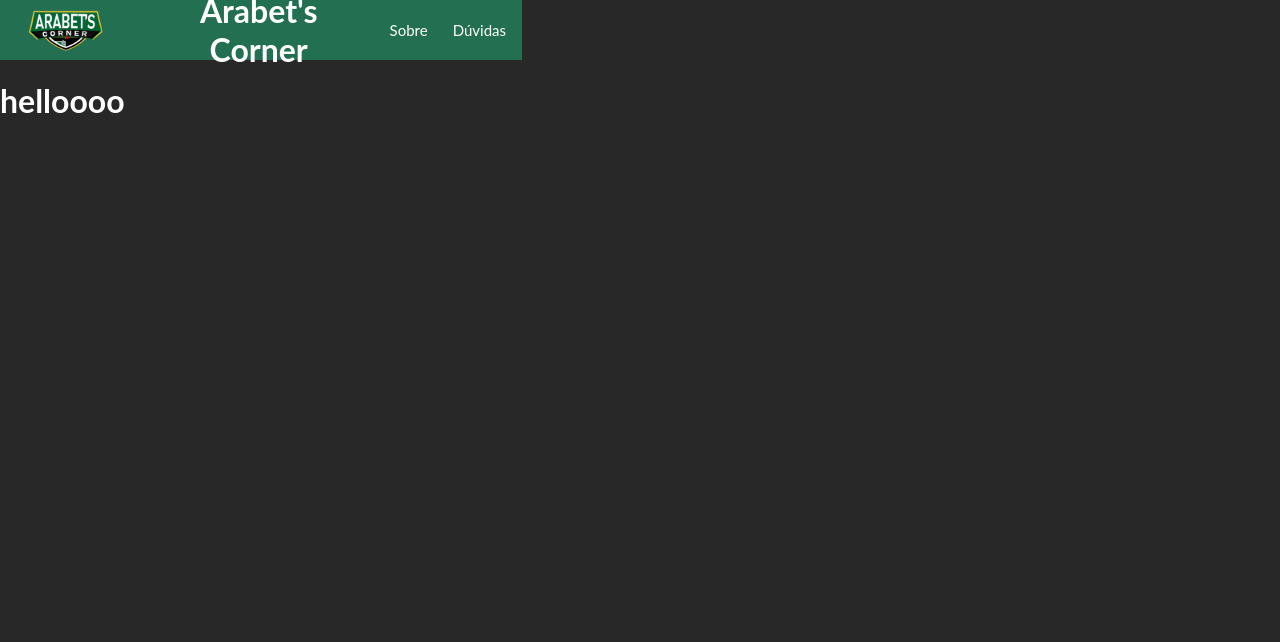
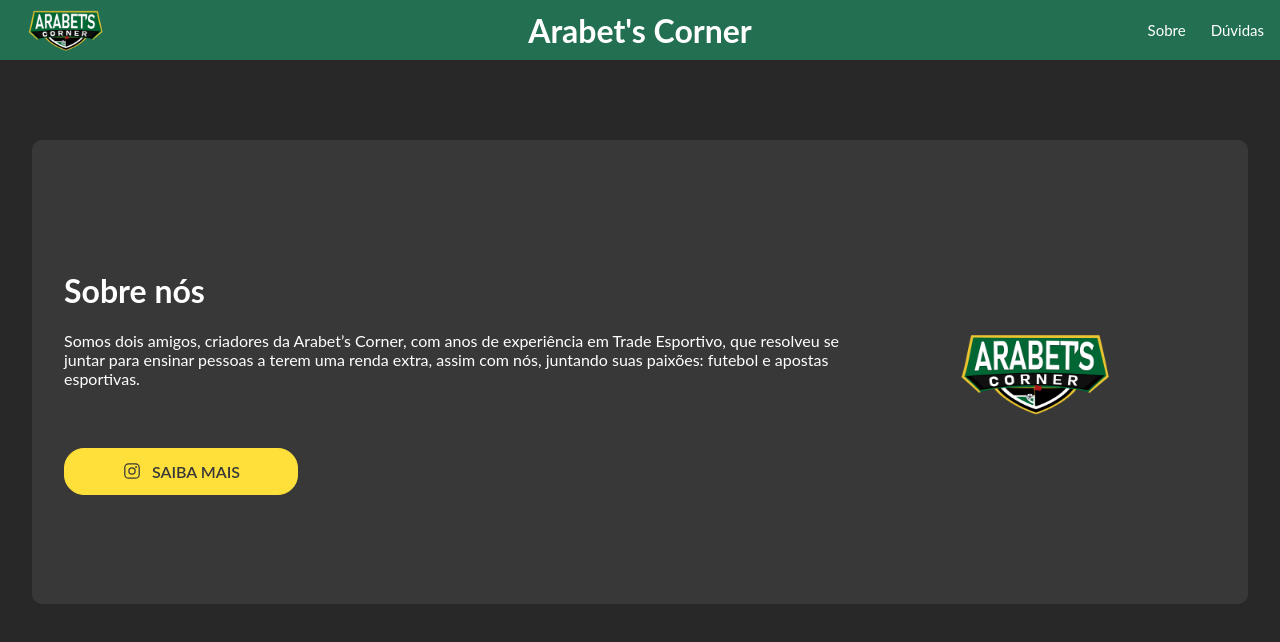
Before and after one commit to TierryBr/Arabets, a React (Vite) app: page /about in a window 1280 px wide. Shown: the top 642 px of the page. Built offline with nearby package versions, Linux system fonts and the light colour scheme.

Commit message:
Doubt information

```diff
--- a/src/pages/About/index.tsx
+++ b/src/pages/About/index.tsx
@@ -1,10 +1,36 @@
+import {
+  InstagramLogo,
+} from 'phosphor-react';
+
 import NavBar from '../../components/NavBar';
+import Logo from '../../img/logo.png';
+import * as S from './styles';
+
 
 function About() {
   return (
     <>
       <NavBar />
-      <h1>helloooo</h1>
+      <S.Container>
+        <div>
+          <h1>Sobre nós</h1>
+          <p>Somos dois amigos, criadores da Arabet’s Corner, com anos de experiência
+            em Trade Esportivo, que resolveu se juntar para ensinar pessoas a terem
+            uma renda extra, assim com nós, juntando suas paixões: futebol e apostas esportivas.
+          </p>
+          <S.InfoDetailsButton href='https://www.instagram.com/arabets_corner/?utm_medium=copy_link' target='_blank'>
+            <InstagramLogo
+              size='20'
+              weight='regular'
+              style={{ marginRight: 10 }}
+            />
+            SAIBA MAIS
+          </S.InfoDetailsButton>
+        </div>
+        <div style={{padding: 80}}>
+          <img src={Logo} width='200' height='180' alt='Logo Arabets' />
+        </div>
+      </S.Container>
     </>
   );
 }
--- /dev/null
+++ b/src/pages/About/styles.ts
@@ -0,0 +1,46 @@
+import styled from "styled-components";
+import {Link} from 'react-router-dom';
+
+const media = {
+  mobile898: '@media(max-width: 898px)',
+}
+
+export const Container = styled.div`
+  width: 90%;
+  margin: auto;
+  margin-top: 5rem;
+  height: 50vh;
+  display: flex;
+  flex: 1;
+  flex-direction: row;
+  align-items: center;
+  justify-content: center;
+  padding: 2rem;
+  border-radius: 10px;
+  background-color: #383838;
+`;
+
+export const InfoDetailsButton = styled.a`
+  width: 12rem;
+  height: 45px;
+  display: flex;
+  padding: 0 20px;
+  border-radius: 20px;
+  background-color: #FFE03B;
+  color: #383838;
+  border: 1px solid #FFE03B;
+  text-decoration: none;
+  justify-content: center;
+  align-items: center;
+  font-size: 16px;
+  font-weight: 600;
+  margin-top: 60px;
+  transition: 0.3s;
+  cursor: pointer;
+
+  &:hover {
+    background-color: #383838;
+    color: #FFF;
+    border-color: #fff;
+  }
+`;
```
